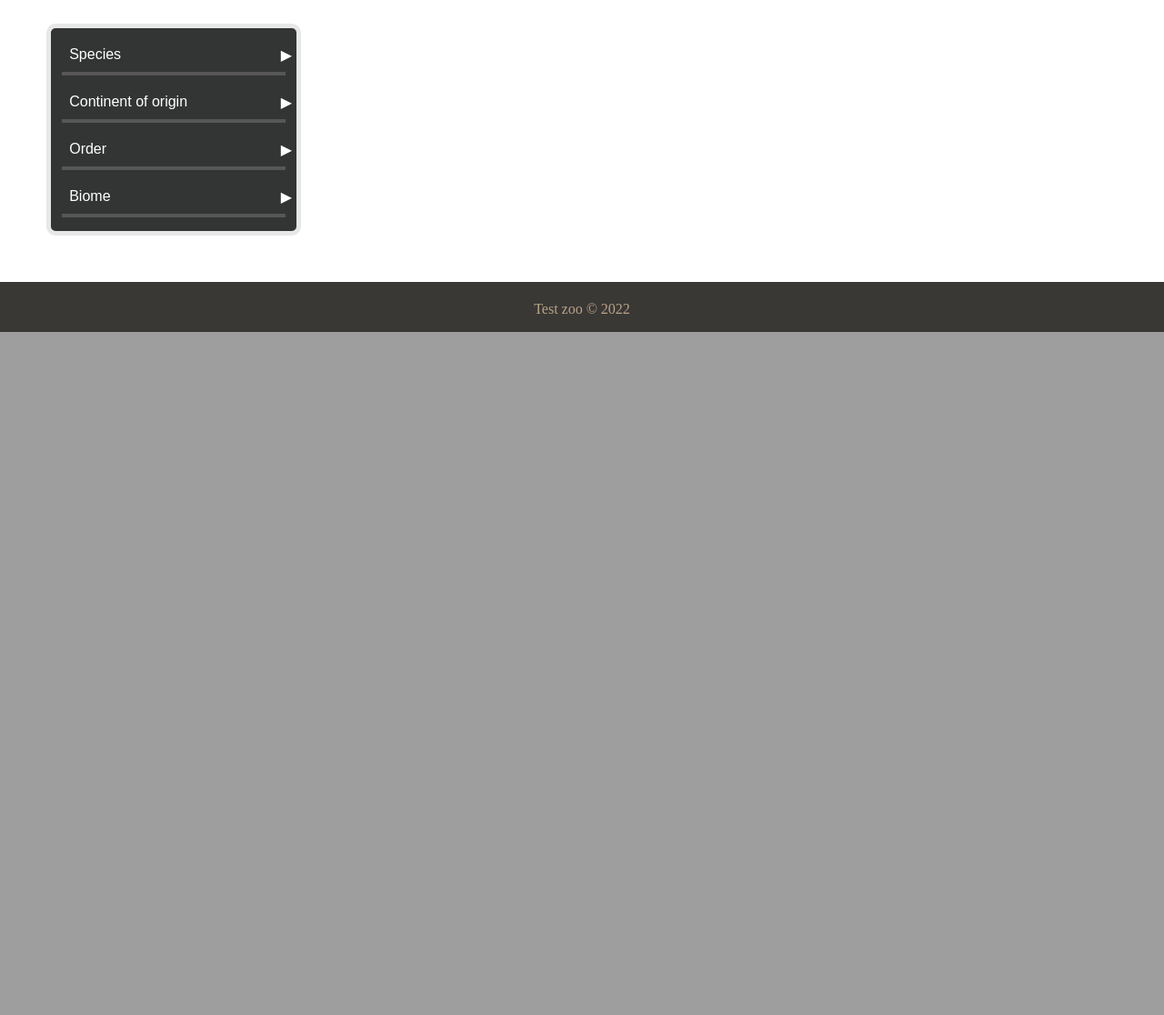
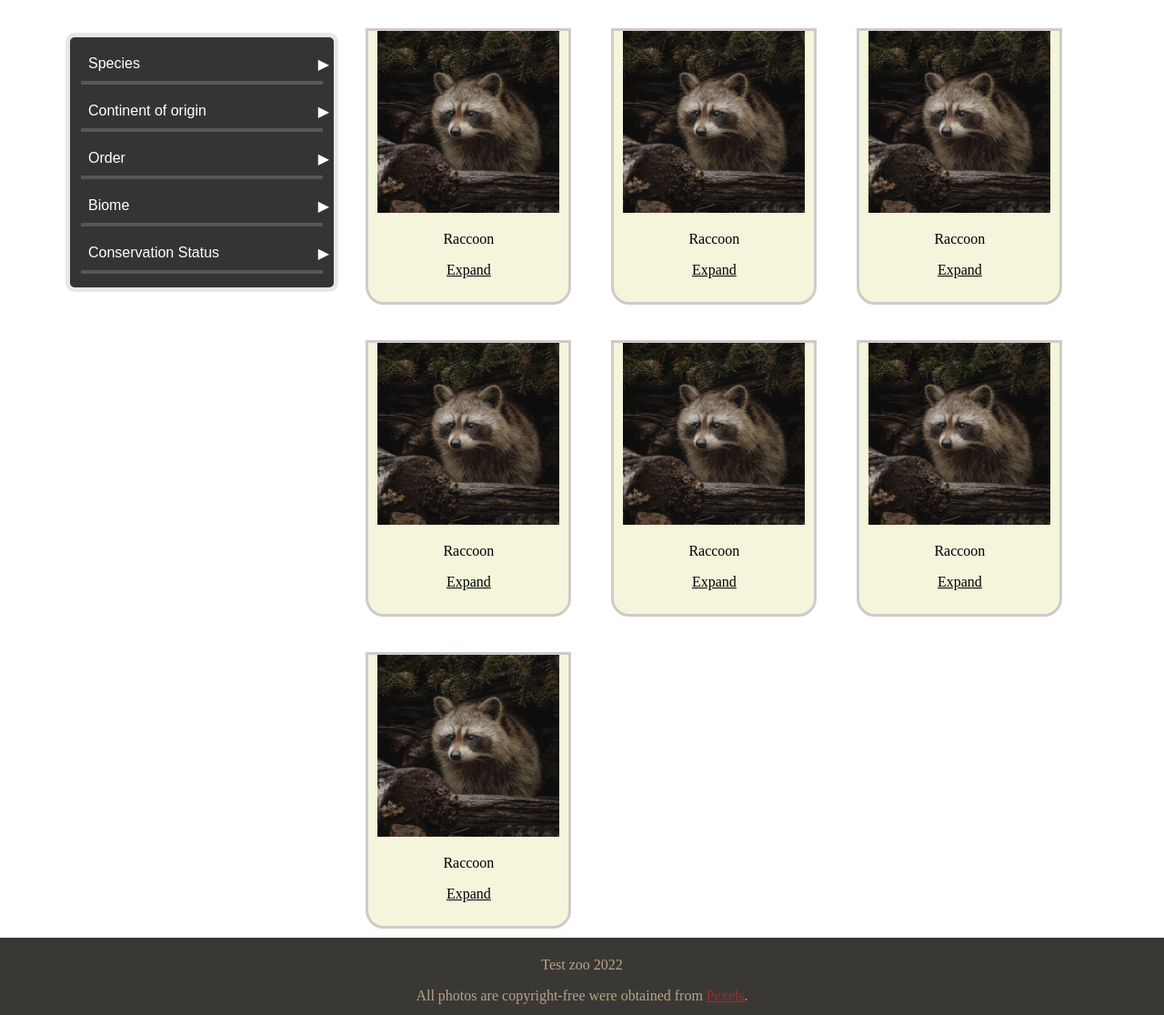
Before and after one commit to Lupu-MarineiGabrielB2/TW2022, a PHP site: page /animals.html in a window 1280 px wide. Shown: the part 460-1576 px from the top of the page at 91% size. Before the commit the page ends 825 px from the top, so only its background shows below. Run offline with PHP 8.4, Linux system fonts and the light colour scheme.

Commit message:
tiles v1

```diff
--- a/meow/animals.html
+++ b/meow/animals.html
@@ -8,6 +8,7 @@
 
     <link rel="stylesheet" href="styles/filters.css" />
     <link rel="stylesheet" href="styles/layout.css"/>
+    <link rel="stylesheet" href="styles/tile.css"/>
     <script src="scripts/clear_filters.js"></script>
 </head>
 
@@ -31,7 +32,11 @@
       <input type="checkbox" id="clear_filters" name="sourc" value="clear_filters">
       <label id="clear_filters" for ="clear_filters">Clear filters</label>
     </div>
+
+    <div class="content">
     <!-- this form represents the whole filter section; if you add a new "accordeon", you must add the id of the label to the filters.css, alongside with #legend1, #legend2...-->
+
+    <div class="filters">     <!-- without this, the flex(applied to .content) would expand the form(and its colourful background). Now, this div is the one that gets expanded-->
       <form>
         <div class="accordion">
                 <input type="checkbox" id="legend1" name="source" value="legend1" >       <!-- "legend" and its label-->
@@ -114,11 +119,11 @@
           <fieldset>
             <div class="selector">
                 <input type="checkbox" id="temp_forest" name="source" value="temp_forest">
-              <label for="temp_forest">Temperate deciduous forest</label>
+                <label for="temp_forest">Temperate Deciduous Forest</label>   <!-- former Temperate Deciduous Forest; renamed to decrease filters section size-->
             </div>
             <div class="selector">
                 <input type="checkbox" id="coniferous_forest" name="source" value="coniferous_forest">
-              <label for="coniferous_forest">Coniferous forest</label>
+                <label for="coniferous_forest">Coniferous Forest</label>
             </div>
             <div class="selector">
               <input type="checkbox" id="woodland" name="source" value="woodland">
@@ -150,11 +155,90 @@
             </div>
           </fieldset>
         </div>
+
+        <div class="accordion">
+          <input type="checkbox" id="legend5" name="source" value="legend5" >
+          <label id="criterion" for="legend5">Conservation Status</label>
+          <fieldset>
+            <div class="selector">
+                <input type="checkbox" id="least_concern" name="source" value="least_concern">
+                <label for="least_concern">Least Concern</label>
+            </div>
+            <div class="selector">
+                <input type="checkbox" id="near_threatened" name="source" value="near_threatened">
+                <label for="near_threatened">Near Threatened</label>
+            </div>
+            <div class="selector">
+              <input type="checkbox" id="vulnerable" name="source" value="vulnerable">
+              <label for="vulnerable">Vulnerable</label>
+            </div>
+            <div class="selector">
+              <input type="checkbox" id="endangered" name="source" value="endangered">
+              <label for="endangered">Endangered</label>
+            </div>
+            <div class="selector">
+              <input type="checkbox" id="critically_endangered" name="source" value="critically_endangered">
+              <label for="critically_endangered">Critically Endangered</label>
+            </div>
+            <div class="selector">
+              <input type="checkbox" id="extinct_in_the_wild" name="source" value="extinct_in_the_wild">
+              <label for="extinct_in_the_wild">Extinct In The Wild</label>
+            </div>
+          </fieldset>
+        </div>
       </form>
 
+    </div>
+
+<!-- template tile for: 1.animal picture and name; 2.basic info about said animal -->
+<div class="tile_set">
+  <div class="tile">
+    <img class="animal_img" src="pictures/raccoon.jpeg" alt="Raccoon">
+    <p id="animal_name"> Raccoon </p>
+    <p id="expand">Expand</p>
+  </div>
+  <div class="tile">
+    <img class="animal_img" src="pictures/raccoon.jpeg" alt="Raccoon">
+    <p id="animal_name"> Raccoon </p>
+    <p id="expand">Expand</p>
+  </div>
+
+  <div class="tile">
+    <img class="animal_img" src="pictures/raccoon.jpeg" alt="Raccoon">
+    <p id="animal_name"> Raccoon </p>
+    <p id="expand">Expand</p>
+  </div>
+
+  <div class="tile">
+    <img class="animal_img" src="pictures/raccoon.jpeg" alt="Raccoon">
+    <p id="animal_name"> Raccoon </p>
+    <p id="expand">Expand</p>
+  </div>
+
+  <div class="tile">
+    <img class="animal_img" src="pictures/raccoon.jpeg" alt="Raccoon">
+    <p id="animal_name"> Raccoon </p>
+    <p id="expand">Expand</p>
+  </div>
+
+  <div class="tile">
+    <img class="animal_img" src="pictures/raccoon.jpeg" alt="Raccoon">
+    <p id="animal_name"> Raccoon </p>
+    <p id="expand">Expand</p>
+  </div>
+
+  <div class="tile">
+    <img class="animal_img" src="pictures/raccoon.jpeg" alt="Raccoon">
+    <p id="animal_name"> Raccoon </p>
+    <p id="expand">Expand</p>
+  </div>
+</div>
+
+</div>    <!-- end of "content"-->
 
 <footer>
-      <p class="copyright"> Test zoo © 2022 </p>
+  <p> Test zoo 2022 </p>
+  <p>All photos are copyright-free were obtained from <a id="link_in_footer" href="https://www.pexels.com/ro-ro/">Pexels</a>. </p>
 </footer>
 
 </body>
--- a/meow/styles/filters.css
+++ b/meow/styles/filters.css
@@ -1,5 +1,16 @@
 /* ------------------------------------------------ filters ------------------------------------------------ */
 /* sets apperarance for the whole selector list*/
+
+.filters{
+  max-height: fit-content;
+  margin: 4%;
+  padding: 10px;
+  padding-top: 0px;
+  margin-top: 5px;
+  min-width: 270px;
+  max-width: fit-content;
+  max-height: fit-content;
+}
 
 form{
   font-family: Arial, Helvetica, sans-serif;
@@ -9,11 +20,14 @@ form{
   padding: 10px;
   padding-top: 0px;
   margin-top: 5px;
+  min-width: 270px;
   max-width: fit-content;
+  max-height: fit-content;
   border: 5px solid rgb(231, 231, 231);
   border-radius: 10px;
   background-color: rgb(51, 53, 53);
 }
+
 
 /* for the options inside each accordeon */
 .accordion fieldset {
@@ -25,7 +39,7 @@ form{
 
  /* each accordeon label is a checkbox (so it will "react" when you click on it") - this hides the actual "box" */
 
- #legend1, #legend2, #legend3, #legend4{
+ #legend1, #legend2, #legend3, #legend4, #legend5{
   display: none;
 }
 
--- a/meow/styles/layout.css
+++ b/meow/styles/layout.css
@@ -52,10 +52,16 @@ html, body, div, .upper-bar, .upper-bar-text
 footer{
     background-color: rgb(58, 56, 53);
     padding-top: 5px;
-    min-height: 50px;
-}
-
-.copyright{
+    min-height: 5em;
     color:rgb(185, 163, 136);
     text-align: center;
 }
+
+#link_in_footer{
+    color:brown;
+}
+
+.content{
+    display: flex;
+    flex-direction: row;
+}
--- /dev/null
+++ b/meow/styles/tile.css
@@ -0,0 +1,41 @@
+.tile{
+    margin: 10px;
+    padding: 10px;
+    padding-top: 0px;
+    margin-top: 5px;
+    min-width: fit-content;
+    background-color:beige;
+    border: 3px solid rgb(209, 201, 201);
+    border-bottom-left-radius: 20px;
+    border-bottom-right-radius: 20px;
+}
+
+.tile_set{
+    display: flex;
+    flex-direction: row;
+    flex-wrap: wrap;
+    align-content: flex-start;
+    gap: 1.5em;
+}
+
+#animal_name, #expand{
+    text-align: center;
+    color:black;
+}
+
+#expand{
+    text-decoration: underline;
+}
+
+.animal_img{
+    align-self: center;
+    margin: 0%;
+    padding: 0px;
+    background-position: 100%;
+    min-height: 200px;
+    max-height: 200px;
+
+    min-width: 200px;
+    max-width: 200px;
+    position:relative;
+}
```
Also changed, not shown: meow/pictures/raccoon.jpeg (added), meow/readme.txt (added). Lines whose indentation alone changed are shown as unchanged.
